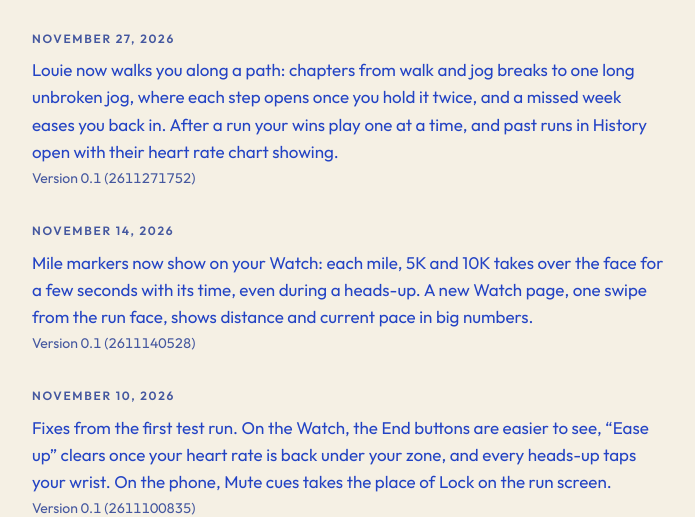
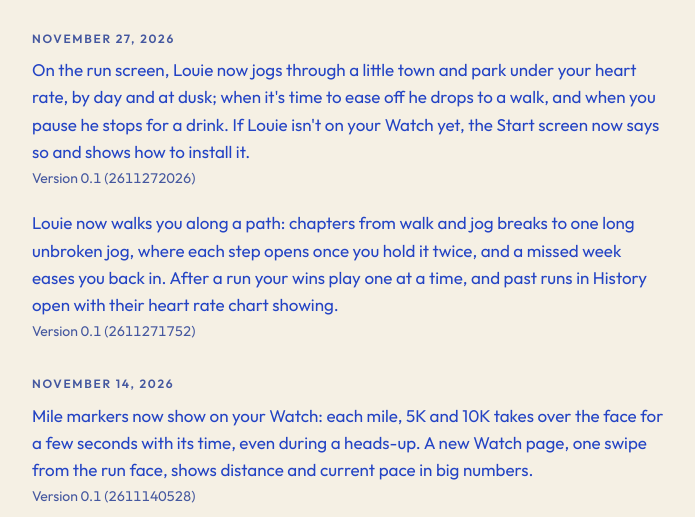
Before and after one commit to thoughtandtheory/louie-app, a plain HTML site: page releases/index.html in a window 1280 px wide. Shown: the part 297-814 px from the top of the page, without its empty margins (292-987 px from the left). Drawn offline with Linux system fonts and the light colour scheme.

Commit message:
Release notes: 2026-11-27 · 0.1 · 2611272026

```diff
--- a/releases/index.html
+++ b/releases/index.html
@@ -71,6 +71,10 @@
 
 <h2>November 27, 2026</h2>
 <article>
+  <p>On the run screen, Louie now jogs through a little town and park under your heart rate, by day and at dusk; when it's time to ease off he drops to a walk, and when you pause he stops for a drink. If Louie isn't on your Watch yet, the Start screen now says so and shows how to install it.</p>
+  <p class="build">Version 0.1 (2611272026)</p>
+</article>
+<article>
   <p>Louie now walks you along a path: chapters from walk and jog breaks to one long unbroken jog, where each step opens once you hold it twice, and a missed week eases you back in. After a run your wins play one at a time, and past runs in History open with their heart rate chart showing.</p>
   <p class="build">Version 0.1 (2611271752)</p>
 </article>
```
